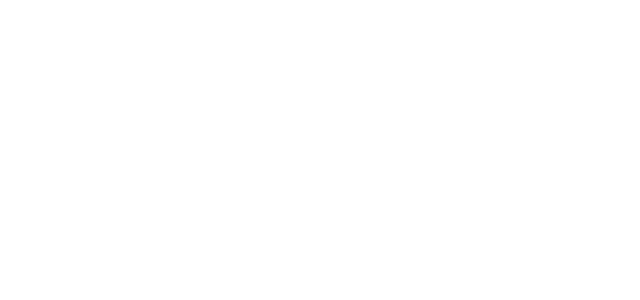
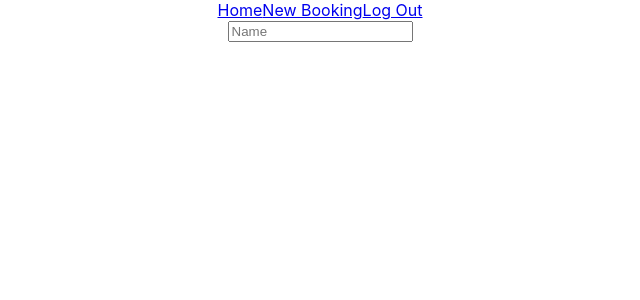
Before and after one commit to lkshamus/reservations, a React (Create React App) app: page /booking in a window 1280 px wide. Shown: the top 300 px of the page, without its empty margins (320-960 px from the left). Built offline with nearby package versions, Linux system fonts and the light colour scheme.

Commit message:
Add initial Header and Booking with routes

```diff
--- a/src/App.js
+++ b/src/App.js
@@ -2,6 +2,7 @@
 import { Route } from "react-router-dom";
 import Login from "./Login";
 import MainPage from "./MainPage";
+import Booking from "./Booking";
 import "./App.css";
 
 class App extends Component {
@@ -10,6 +11,7 @@
       <div className="App">
         <Route exact path="/login" component={Login} />
         <Route exact path="/" component={MainPage} />
+        <Route exact path="/booking" component={Booking} />
       </div>
     );
   }
--- /dev/null
+++ b/src/Booking.js
@@ -0,0 +1,19 @@
+import React, { Component } from "react";
+import Header from "./Header";
+
+export default class Booking extends Component {
+  constructor() {
+    super();
+    this.state = {};
+  }
+  render() {
+    return (
+      <div>
+        <Header />
+        <form>
+          <input placeholder="Name" />
+        </form>
+      </div>
+    );
+  }
+}
--- /dev/null
+++ b/src/Header.js
@@ -0,0 +1,14 @@
+import React, { Component } from "react";
+import { Link } from "react-router-dom";
+
+export default class Header extends Component {
+  render() {
+    return (
+      <div className="header">
+        <Link to="/">Home</Link>
+        <Link to="/booking">New Booking</Link>
+        <Link to="/login">Log Out</Link>
+      </div>
+    );
+  }
+}
--- a/src/MainPage.js
+++ b/src/MainPage.js
@@ -1,4 +1,5 @@
 import React, { Component } from "react";
+import Header from "./Header";
 
 export default class MainPage extends Component {
   constructor() {
@@ -45,6 +46,7 @@
     }
     return (
       <div>
+        <Header />
         <h1>{dogInfo}</h1>
       </div>
     );
```
